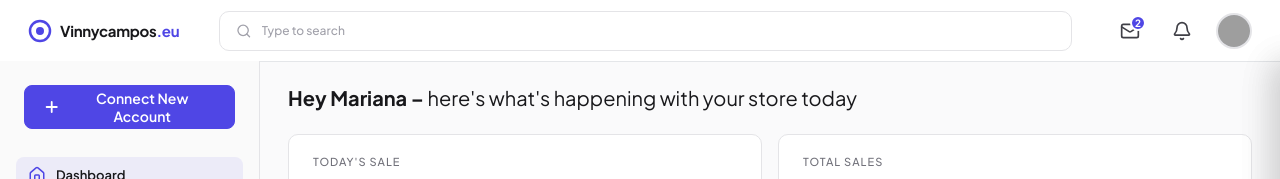
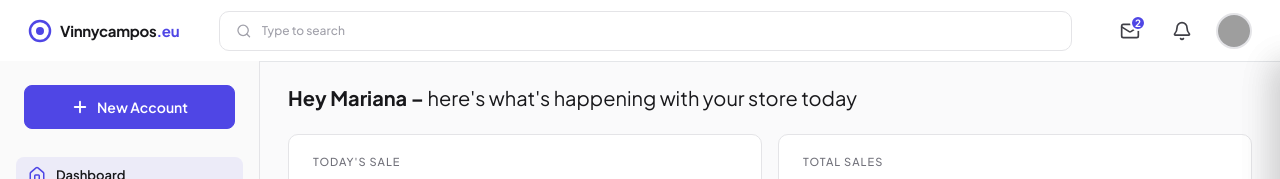
Before and after one commit to viniciussiqueiradecampos/antigravitytest, a React (Vite) app: page / in a window 1280 px wide. Shown: the top 179 px of the page. Built offline with nearby package versions, Linux system fonts and the light colour scheme; grey boxes are pictures that could not be loaded.

Commit message:
style: rename connect button to New Account

```diff
--- a/src/components/Sidebar/Sidebar.tsx
+++ b/src/components/Sidebar/Sidebar.tsx
@@ -47,7 +47,7 @@ export default function Sidebar() {
                 </div>
                 <div className="sidebar__cta">
                     <button className="btn-connect btn-primary" onClick={() => setShowConnectModal(true)}>
-                        <Plus size={18} strokeWidth={2.5} /><span>Connect New Account</span>
+                        <Plus size={18} strokeWidth={2.5} /><span>New Account</span>
                     </button>
                 </div>
 
```
